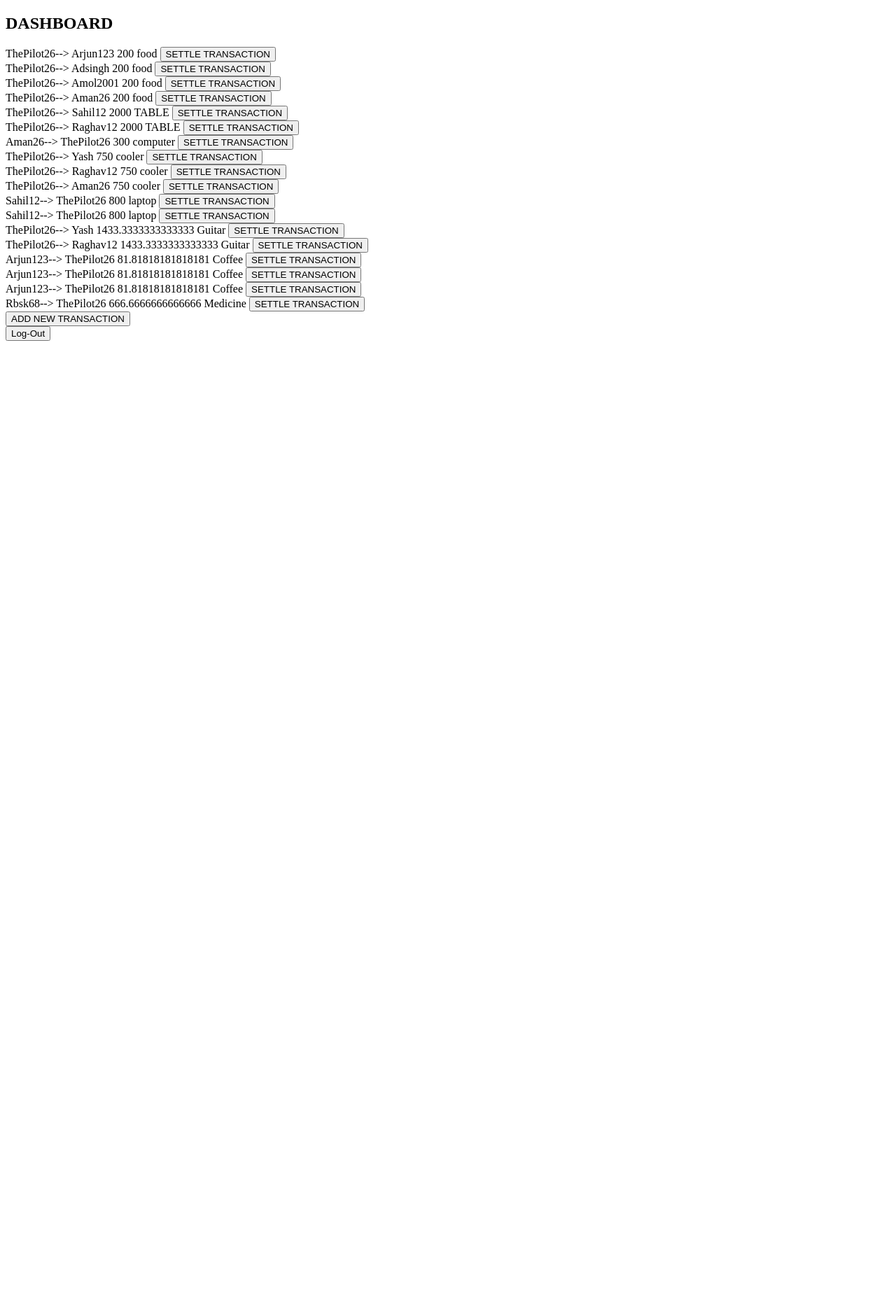
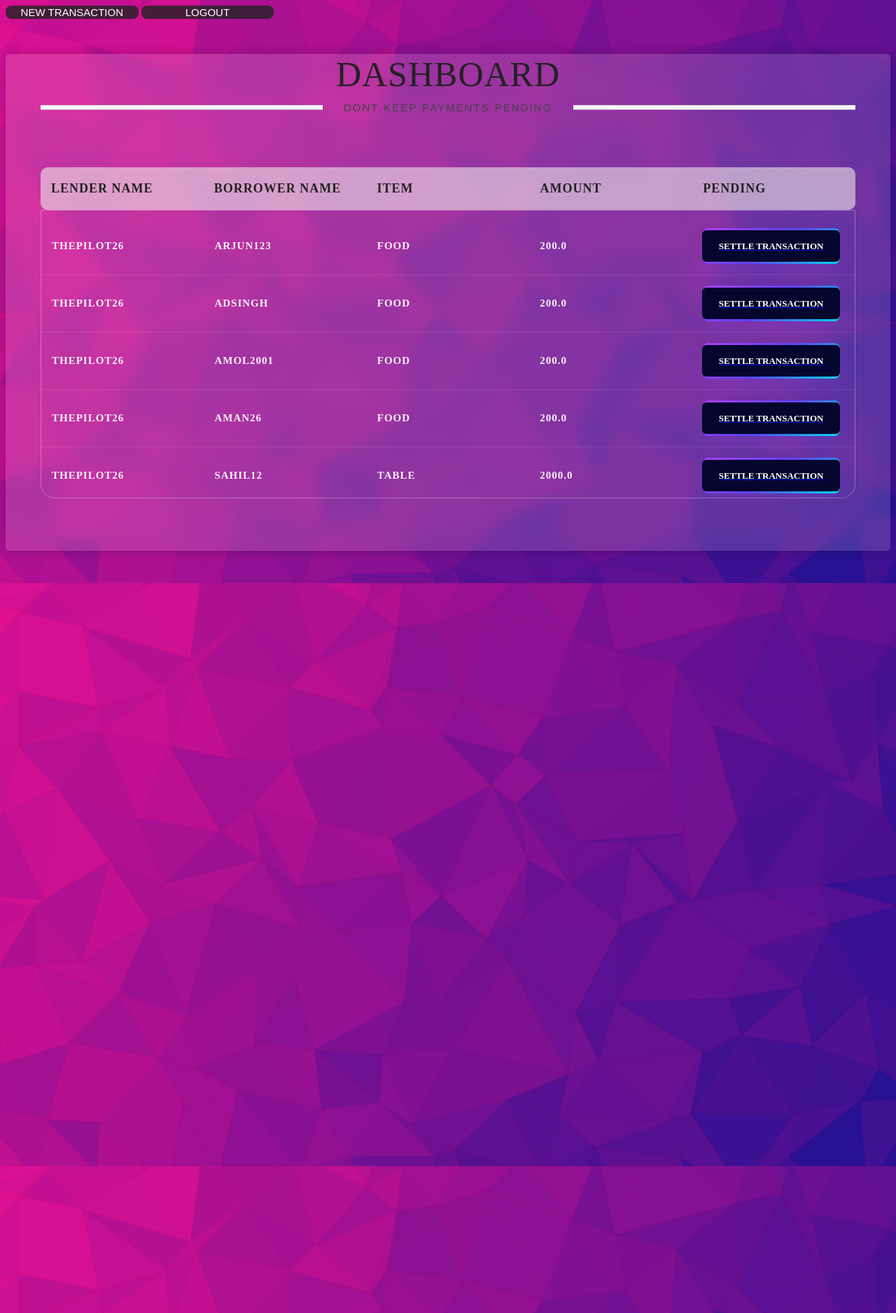
Before and after one commit to A-singh26062001/SplitBill, a Flask app: a page that uses templates/Dashboard.html in a window 1280 px wide. Shown: the whole page at 70% size. Run offline with Flask 2, Linux system fonts and the light colour scheme; a user stored in the database is signed in; data comes from the database, SQL or seed files in the repository; lists and menus that the app fills with data are empty; some libraries are stand-ins or nearby versions.

Commit message:
dashboard updated

```diff
--- /dev/null
+++ b/static/dashboard.css
@@ -0,0 +1,227 @@
+
+
+.container{
+  width: 100%;
+  /* height: 100%; */
+  padding-bottom: 2%;
+  box-shadow: 0 0 1rem 0 rgba(0, 0, 0, .2);
+  border-radius: 5px;
+  background-color: rgba(255, 255, 255, .15);
+  backdrop-filter: blur(10px);
+}
+
+.nine h1 {
+  text-align:center; font-size:50px; text-transform:uppercase; color:#222; letter-spacing:1px;
+  font-family:"Playfair Display", serif; font-weight:400;
+}
+.nine h1 span {
+  margin-top: 5px;
+    font-size:15px; color:#444; word-spacing:1px; font-weight:normal; letter-spacing:2px;
+    text-transform: uppercase; font-family:"Raleway", sans-serif; font-weight:500;
+
+    display: grid;
+    grid-template-columns: 1fr max-content 1fr;
+    grid-template-rows: 27px 0;
+    grid-gap: 30px;
+    align-items: center;
+
+}
+
+.nine h1 span:after,.nine h1 span:before {
+    content: " ";
+    display: block;
+    border-bottom: 1px solid #ccc;
+    border-top: 1px solid #ccc;
+    height: 5px;
+  background-color:#f8f8f8;
+}
+
+/* .navbtn{
+  font-family: 'Times New Roman', Times, serif;
+  border-radius: 15px;
+  background-color: #444;
+  color: white;
+  height: 30px;
+} */
+
+
+/* <!-- HTML !-->
+<button class="button-43" role="button">Button 43</button> */
+
+/* CSS */
+.navbtn {
+  background: rgba(34, 34, 34, 0.799);
+  border-radius: .5rem;
+  /* display: inline-block; */
+  /* margin-right: 10%; */
+  box-sizing: border-box;
+  color: #FFFFFF;
+  /* display: flex; */
+  font-size: 15px;
+  justify-content: center;
+  /* padding: 1rem 1.75rem; */
+  text-decoration: none;
+  width: 15%;
+  height:15%;
+  border: 0;
+  cursor: pointer;
+  user-select: none;
+  -webkit-user-select: none;
+  touch-action: manipulation;
+}
+
+.navbtn:hover {
+  background:rgb(77, 72, 72)
+}
+
+/* @media (min-width: 768px) {
+  .button-43 {
+    /* padding: 1rem 2rem; */
+
+
+
+
+
+
+/* h1{
+  font-size: 30px;
+  color: #fff;
+  text-transform: uppercase;
+  font-weight: 300;
+  text-align: center;
+  padding-top: 15px;
+  margin-bottom: 15px;
+} */
+table{
+  width:100%;
+  table-layout: fixed;
+}
+.tbl-header{
+  background-color: rgba(238, 230, 230, 0.603);
+  border-radius: 10px;
+ }
+.tbl-content{
+
+  height:400px;
+  overflow-x:auto;
+  margin-top: 0px;
+  padding-top: 10px;
+  border: 1px solid rgba(255,255,255,0.3);
+  border-bottom-left-radius: 20px;
+  border-bottom-right-radius: 20px;
+
+
+}
+th{
+  padding: 20px 15px;
+  text-align: left;
+
+  font-family:"Playfair Display", serif;
+  font-size:18px;
+  text-transform:uppercase;
+  font-weight: 600;
+  color:#222;
+  letter-spacing:1px;
+  text-transform: uppercase;
+}
+td{
+  padding: 15px;
+  text-align: left;
+  /* text-align:center; */
+  vertical-align:middle;
+  font-weight: 600;
+  font-family:"Playfair Display", serif;
+  font-size:15px; text-transform:uppercase;
+  /* color:rgba(34, 34, 34, 0.227);  */
+  letter-spacing:1px;
+  /* font-size: 12px; */
+  color: rgba(255, 255, 255, 0.93);
+  border-bottom: solid 1px rgba(255,255,255,0.1);
+}
+
+
+/* demo styles */
+
+@import url(https://fonts.googleapis.com/css?family=Roboto:400,500,300,700);
+body{
+  /* background: -webkit-linear-gradient(left, #eaeceb, #d176ae);
+  background: linear-gradient(to right, #eaeceb, #d176ae); */
+  background-image: url('dashboardbg.png');
+  background-size: cover;
+  /* font-family: 'Roboto', sans-serif; */
+}
+section{
+  margin: 50px;
+}
+
+/* <!-- HTML !-->
+<button class="button-64" role="button"><span class="text">Button 64</span></button>
+
+CSS */
+.button-64 {
+  align-items: center;
+  background-image: linear-gradient(144deg,#AF40FF, #5B42F3 50%,#00DDEB);
+  border: 0;
+  border-radius: 8px;
+  box-shadow: rgba(151, 65, 252, 0.2) 0 15px 30px -5px;
+  box-sizing: border-box;
+  color: #FFFFFF;
+  display: flex;
+  font-family:"Playfair Display", serif;
+  font-weight: 500;
+  font-size: 10px;
+  justify-content: center;
+  line-height: 1em;
+  width: 80%;
+  height: 80%;
+  padding: 3px;
+  text-decoration: none;
+  user-select: none;
+  -webkit-user-select: none;
+  touch-action: manipulation;
+  white-space: nowrap;
+  cursor: pointer;
+}
+
+.button-64:active,
+.button-64:hover {
+  outline: 0;
+}
+
+.button-64 span {
+  background-color: rgb(5, 6, 45);
+  padding: 16px 24px;
+  border-radius: 6px;
+  width: 80%;
+  height: 90%;
+  transition: 300ms;
+}
+
+.button-64:hover span {
+  background: none;
+}
+
+@media (min-width: 768px) {
+  .button-64 {
+    font-size: 13px;
+    min-width: 196px;
+    font-weight: 700;
+    text-decoration: none;
+  }
+}
+/* .trans{
+  border-radius: 20px;
+
+} */
+
+/* for custom scrollbar for webkit browser*/
+
+::-webkit-scrollbar {
+    width: 6px;
+}
+::-webkit-scrollbar-track {
+    -webkit-box-shadow: inset 0 0 6px rgba(0,0,0,0.3);
+}
+::-webkit-scrollbar-thumb {
+    -webkit-box-shadow: inset 0 0 6px rgba(0,0,0,0.3);
+}
--- a/templates/Dashboard.html
+++ b/templates/Dashboard.html
@@ -4,13 +4,75 @@
     <meta charset="UTF-8">
     <meta http-equiv="X-UA-Compatible" content="IE=edge">
     <meta name="viewport" content="width=device-width, initial-scale=1.0">
+    <link rel="stylesheet" type="text/css" href="{{ url_for('static',filename='dashboard.css') }}">
+
     <title>Dashboard</title>
 </head>
 <body>
-    <h2>DASHBOARD</h2>
-    {% for t in trans %}
-    <div>
-        {{ t.user.username }}-->
+    <!-- <nav>
+        <div class="navicon">
+          <div></div>
+        </div> -->
+        <a href="/UserPage/{{ current_user.username }}"><button class="navbtn" role="button">NEW TRANSACTION</button></a>
+        <a href="{{ url_for('logout') }}"><button class="navbtn" role="button">LOGOUT</button></a>
+      <!-- </nav> -->
+    <div class="container">
+        <section>
+            <!--for demo wrap-->
+            <div class="nine">
+                <h1>Dashboard<span>DONT KEEP PAYMENTS PENDING</span></h1>
+              </div>
+            <div class="tbl-header">
+              <table cellpadding="0" cellspacing="0" border="0">
+                <thead>
+                  <tr>
+                    <!-- <th>Code</th> -->
+                    <th>LENDER NAME</th>
+                    <th>BORROWER NAME</th>
+                    <th>ITEM</th>
+                    <th>AMOUNT</th>
+                    <th>PENDING</th>
+
+                  </tr>
+                </thead>
+              </table>
+            </div>
+            <div class="tbl-content">
+              <table cellpadding="0" cellspacing="0" border="0">
+                <tbody>
+                {% for t in trans %}
+                  <tr>
+                    <td>{{ t.user.username }}</td>
+                    <td>{{ t.borrower_name }} </td>
+                    <td>{{ t.desc }}</td>
+                    <td>{{ t.amt|round(1, 'floor') }}</td>
+                    <td><a href="/Dashboard/{{ t.id }}">
+                        <button class="button-64" role="button"><span class="text">SETTLE TRANSACTION</span></button>
+                    </a></td>
+                  </tr>
+
+                {% endfor %}
+                </tbody>
+              </table>
+            </div>
+          </section>
+    </div>
+
+
+
+
+
+
+
+
+
+
+
+
+    <!-- <h2>DASHBOARD</h2>
+    {% for t in trans %} -->
+    <!-- <div>
+        {{ t.user.username }}
         {{ t.borrower_name }}
         {{ t.amt }}
         {{ t.desc }}
@@ -18,15 +80,15 @@
         <a href="/Dashboard/{{ t.id }}">
             <button>SETTLE TRANSACTION</button>
         </a>
-        <!-- {{ t.date_created }} -->
+         {{ t.date_created }} -->
 
-    </div>
+    <!-- </div>
     {% endfor %}
     <div>
         <a href="/UserPage/{{ current_user.username }}"><button>ADD NEW TRANSACTION</button></a>
     </div>
     <div>
         <a href="{{ url_for('logout') }}"><button class="app-form-button">Log-Out</button></a>
-    </div>
+    </div> -->
 </body>
 </html>
```
Also changed, not shown: static/dashboardbg.png (added).
